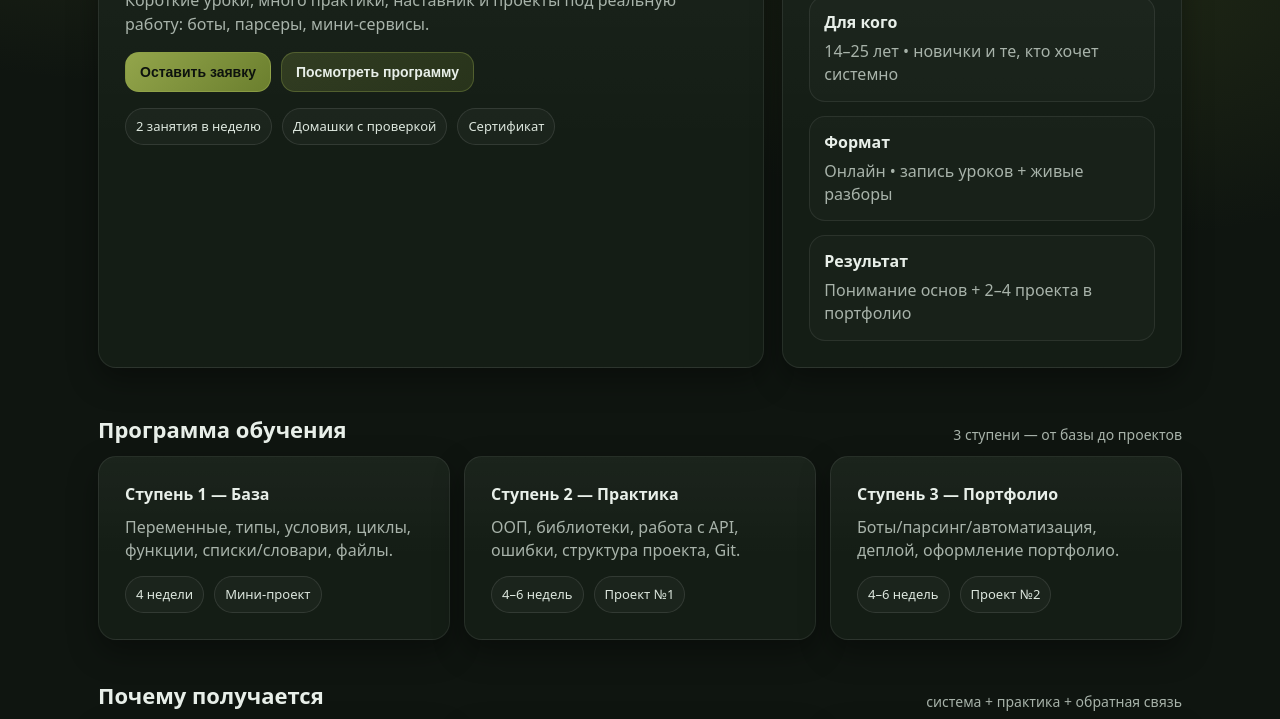
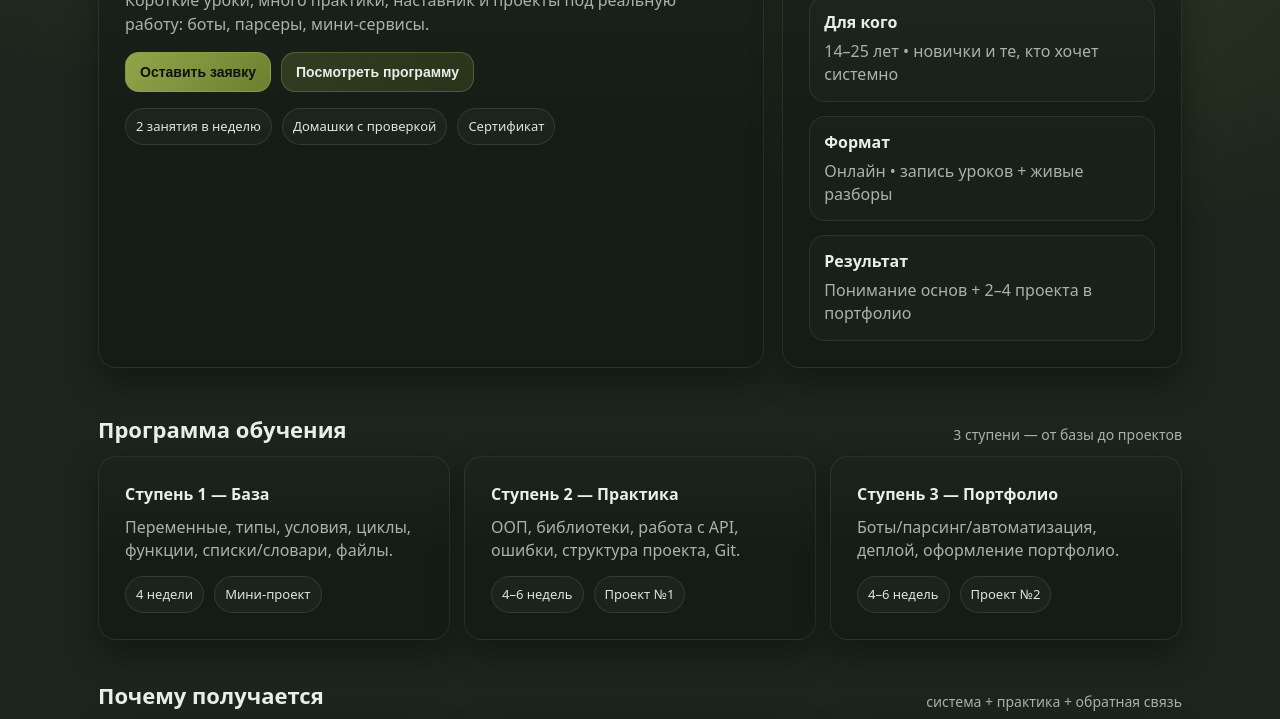
Before and after one commit to minibaevanurbikesh-dotcom/python-school, a plain HTML site: page index.html in a window 1280 px wide. Shown: the part 243-962 px from the top of the page. Drawn offline with Linux system fonts and the light colour scheme.

Commit message:
Update index.html

```diff
--- a/index.html
+++ b/index.html
@@ -7,7 +7,7 @@
   <meta name="description" content="Онлайн-курсы Python для 14–25 лет: практика, проекты, наставник, портфолио." />
   <style>
     :root{
-      --bg:#0f1510;
+    --bg:#1c241d;
       --card:#141d15;
       --muted:#a8b3aa;
       --text:#e8efe9;
```
